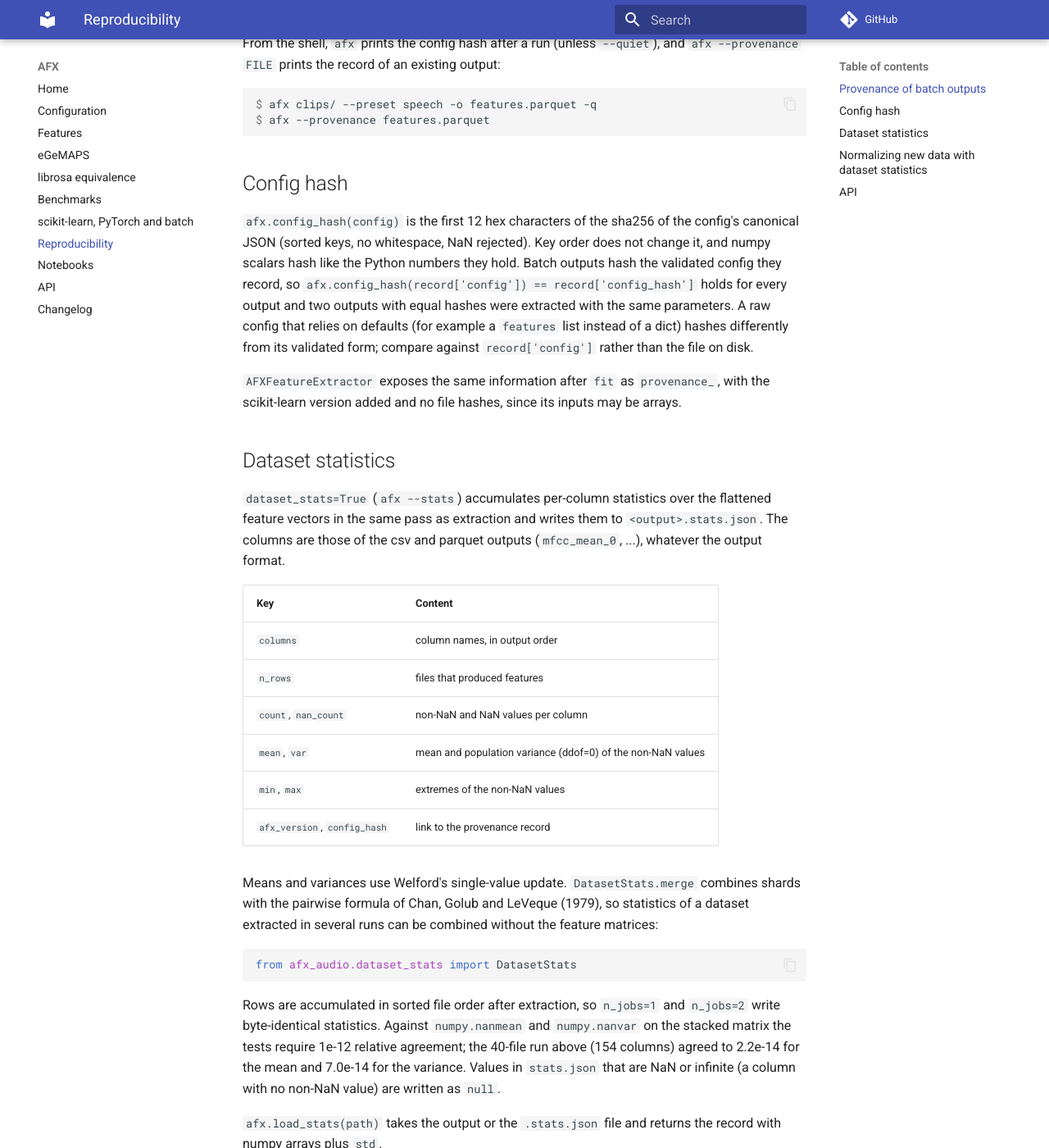
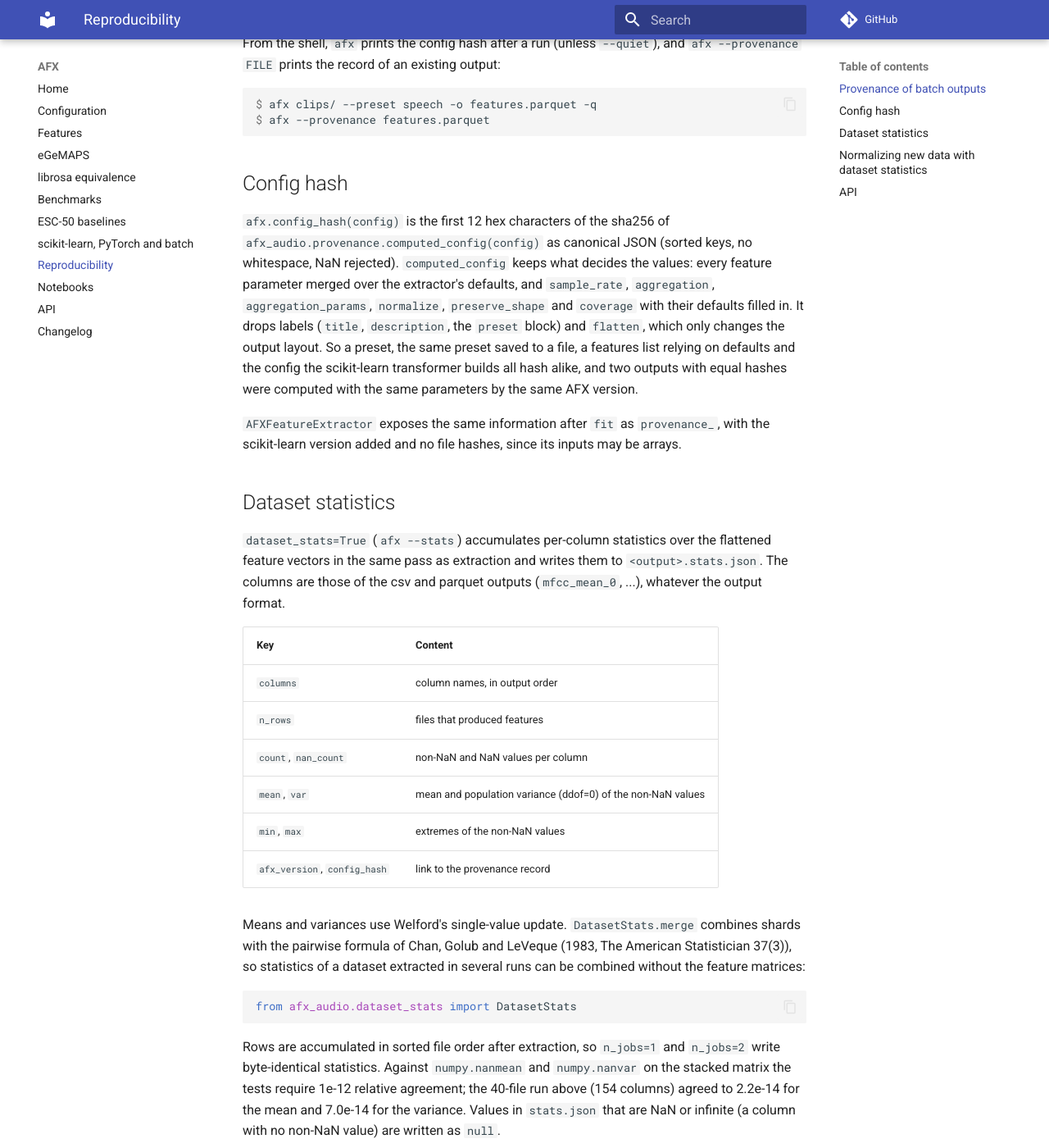
Before and after one commit to danilodsp/AFX, an MkDocs documentation site: the page built from docs/reproducibility.md, in a window 1280 px wide and 1400 px high, scrolled down 1254 px. Shown: the whole window at 82% size. Built offline with MkDocs 1.6.1 and Material for MkDocs 9.7.7, drawn with Linux system fonts in a browser that asks for light colours; comment, search, counter and statistics services are not loaded; some of the changed text lies outside the part shown.

Commit message:
Hash what a config computes, with defaults filled in
The scikit-learn transformer recorded a different hash than the batch
extractor for the same preset because it adds flatten and other keys.
Docs: baselines page in the navigation, notebook 08, Chan et al. 1983.

````diff
--- a/docs/reproducibility.md
+++ b/docs/reproducibility.md
@@ -47,14 +47,16 @@ $ afx --provenance features.parquet
 ## Config hash
 
 `afx.config_hash(config)` is the first 12 hex characters of the sha256 of
-the config's canonical JSON (sorted keys, no whitespace, NaN rejected).
-Key order does not change it, and numpy scalars hash like the Python
-numbers they hold. Batch outputs hash the validated config they record,
-so `afx.config_hash(record['config']) == record['config_hash']` holds for
-every output and two outputs with equal hashes were extracted with the
-same parameters. A raw config that relies on defaults (for example a
-`features` list instead of a dict) hashes differently from its validated
-form; compare against `record['config']` rather than the file on disk.
+`afx_audio.provenance.computed_config(config)` as canonical JSON (sorted
+keys, no whitespace, NaN rejected). `computed_config` keeps what decides
+the values: every feature parameter merged over the extractor's defaults,
+and `sample_rate`, `aggregation`, `aggregation_params`, `normalize`,
+`preserve_shape` and `coverage` with their defaults filled in. It drops
+labels (`title`, `description`, the `preset` block) and `flatten`, which
+only changes the output layout. So a preset, the same preset saved to a
+file, a features list relying on defaults and the config the scikit-learn
+transformer builds all hash alike, and two outputs with equal hashes were
+computed with the same parameters by the same AFX version.
 
 `AFXFeatureExtractor` exposes the same information after `fit` as
 `provenance_`, with the scikit-learn version added and no file hashes,
@@ -78,7 +80,7 @@ parquet outputs (`mfcc_mean_0`, ...), whatever the output format.
 
 Means and variances use Welford's single-value update. `DatasetStats.merge`
 combines shards with the pairwise formula of Chan, Golub and LeVeque
-(1979), so statistics of a dataset extracted in several runs can be
+(1983, The American Statistician 37(3)), so statistics of a dataset extracted in several runs can be
 combined without the feature matrices:
 
 ```python
@@ -124,12 +126,9 @@ equals the training statistics' `config_hash` before applying the scaler.
 
 ## API
 
-::: afx_audio.provenance.config_hash
+`config_hash`, `read_provenance`, `load_stats` and `scaler_from_stats` are
+in the [API reference](api.md).
 
-::: afx_audio.provenance.read_provenance
-
-::: afx_audio.dataset_stats.load_stats
+::: afx_audio.provenance.computed_config
 
 ::: afx_audio.dataset_stats.DatasetStats
-
-::: afx_audio.sklearn.scaler_from_stats
--- a/mkdocs.yml
+++ b/mkdocs.yml
@@ -17,6 +17,7 @@ nav:
   - eGeMAPS: egemaps.md
   - librosa equivalence: librosa.md
   - Benchmarks: benchmarks.md
+  - ESC-50 baselines: baselines.md
   - scikit-learn, PyTorch and batch: integrations.md
   - Reproducibility: reproducibility.md
   - Notebooks: notebooks.md
````
Also changed, not shown: CHANGELOG.md (+3 -1 lines), README.md (+2 -2 lines), docs/baselines.md (+6 -6 lines), docs/configuration.md (+2 -2 lines), paper/paper.md (+2 -1 lines), 3 other files.
